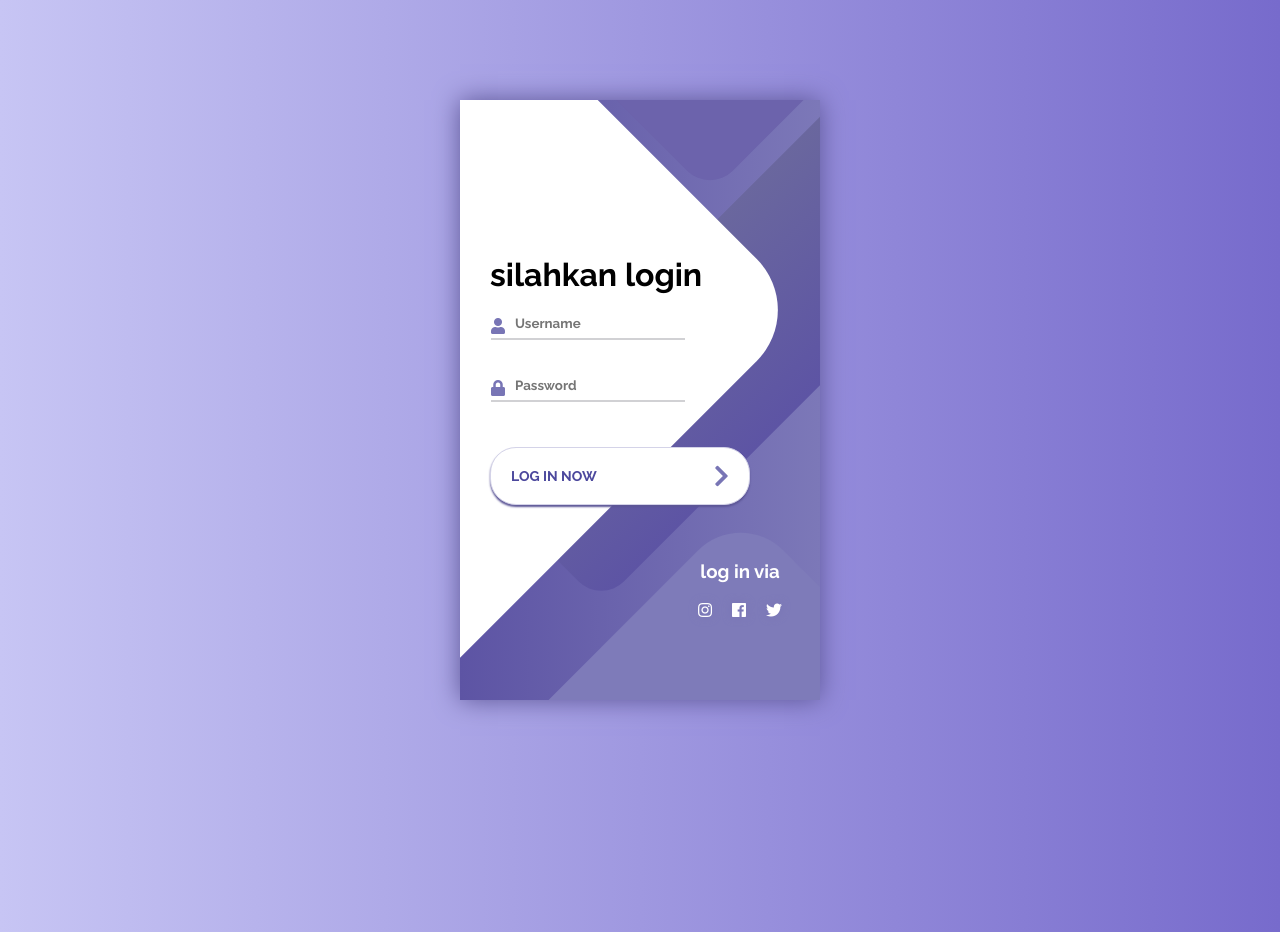
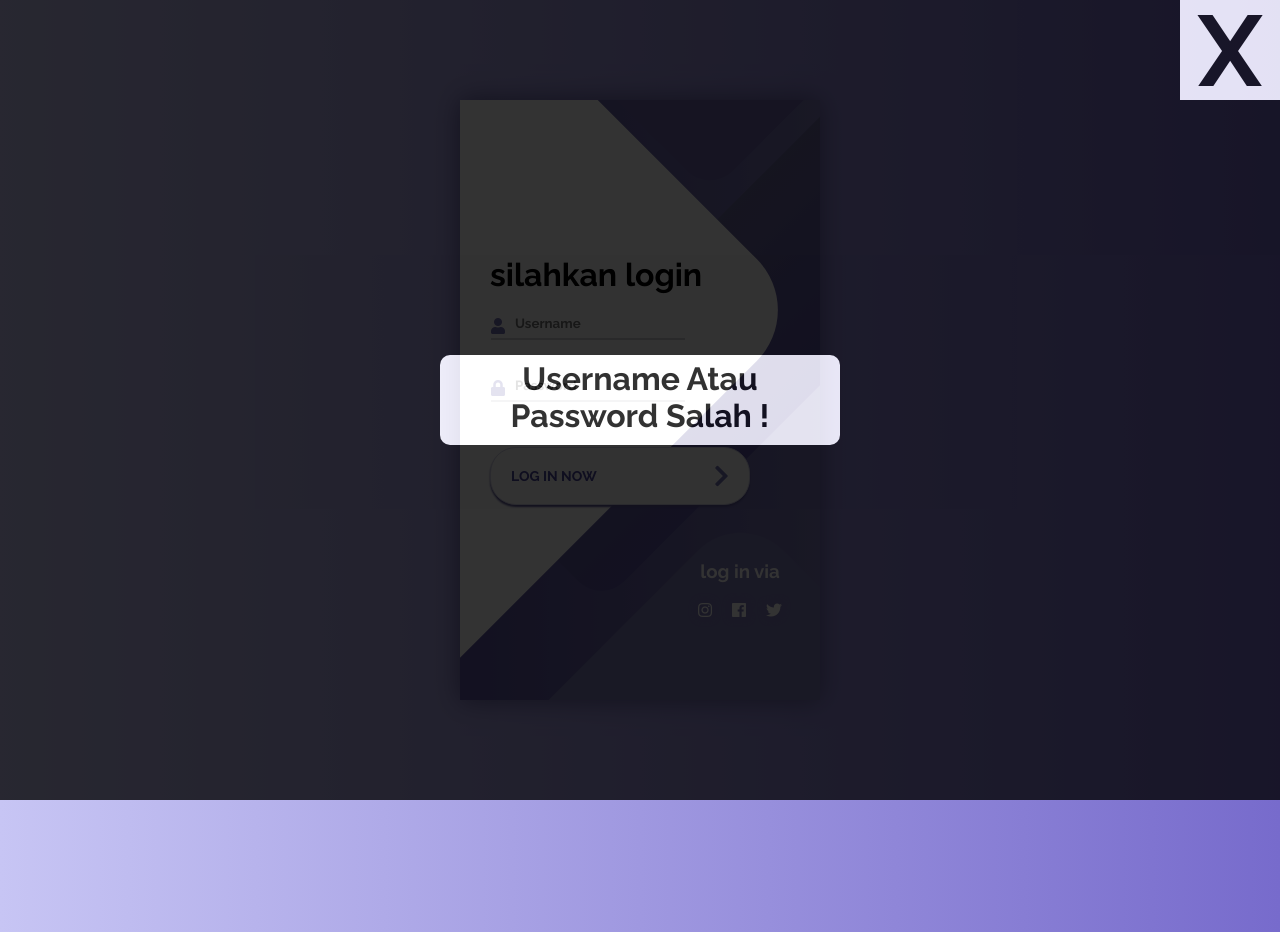
Before and after one commit to irfanyazid-13032000/vue-js-elsoft, a Vue app: page /login in a window 1280 px wide. Built offline with nearby package versions, Linux system fonts and the light colour scheme.

Commit message:
membuat modal dan tombol X di login

```diff
--- a/src/components/Sidebar.vue
+++ b/src/components/Sidebar.vue
@@ -95,7 +95,7 @@ export default {
 }
 
 .bg-dark-purple {
-  background-color: #4b5563; /* Tailwind CSS: bg-dark-purple */
+  background-color: #9440c4;
 }
 
 .relative {
--- a/src/pages/Login.vue
+++ b/src/pages/Login.vue
@@ -1,6 +1,7 @@
 <template>
   <div>
      <link rel='stylesheet' href='https://use.fontawesome.com/releases/v5.2.0/css/all.css'>
+		 <div class="bungkus">
     <div class="container">
 			<div class="screen">
 				<div class="screen__content">
@@ -38,6 +39,17 @@
 				</div>
 			</div>
 		</div>
+		<div style="display:flex; position:absolute; align-items:center;justify-content:center; height:100vh;width:100%;background-color:black;z-index:100;opacity:.8;top:0;left:0">
+			<div style="background-color:white;z-index:11;width:400px;height:90px;border-radius:10px">
+				<h1 style="text-align: center; padding:5px">Username Atau Password Salah !</h1>
+			</div>
+			<div style="position:absolute; top:0;right:0">
+				<div style="background-color:white;width:100px;height:100px;display:flex;align-items:center;justify-content:center;z-index:12">
+				<p style="font-size:100px;font-weight:bold">X</p>
+				</div>
+			</div>
+		</div>
+		 </div>
   </div>
 </template>
 
@@ -55,11 +67,15 @@ body {
 	background: linear-gradient(90deg, #C7C5F4, #776BCC);
 }
 
+.bungkus{
+	height: 100vh;
+}
+
 .container {
 	display: flex;
 	align-items: center;
 	justify-content: center;
-	min-height: 100vh;
+	height: 100%;
 }
 
 .screen {
@@ -250,8 +266,8 @@ export default {
 
 		axios.post('https://core.api.elsoft.id/portal/api/auth/signin',
 				{
-  "UserName": "testcase",
-  "Password": "testcase123",
+					"UserName": this.username,
+					"Password": this.password,
 					"Company": "d3170153-6b16-4397-bf89-96533ee149ee",
 					"browserInfo": {
 						"chrome": true,
@@ -273,7 +289,12 @@ export default {
 				}).then(function (response) {
 						console.log(response);
 				})
-			// alert("wah udah bener ngisinya!!!")
+			.catch(function (err) {
+						if (err.response.status == 401) {
+							alert("username atau password salah !!!")
+						}
+						console.log(err.response.status)
+					})
 		}
 	},
 }
```
Lines whose indentation alone changed are shown as unchanged.
